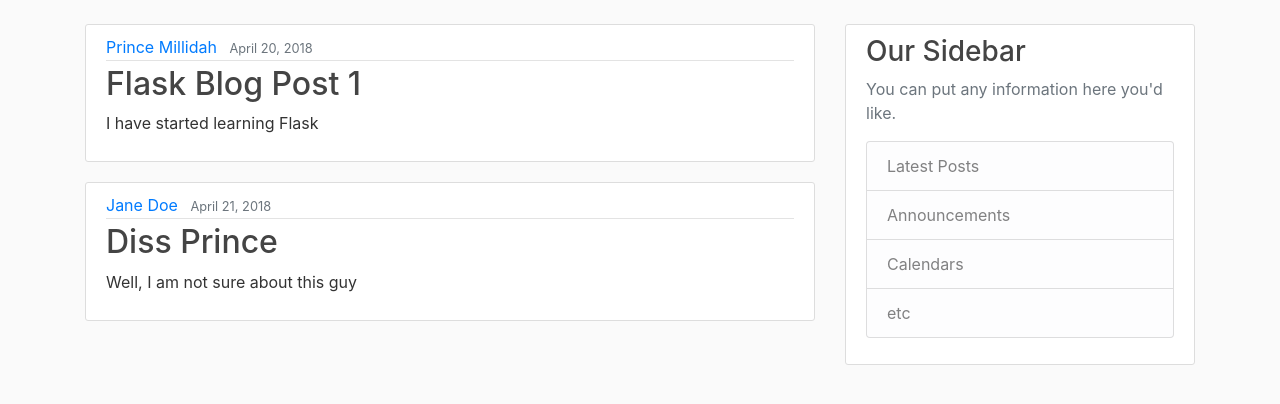
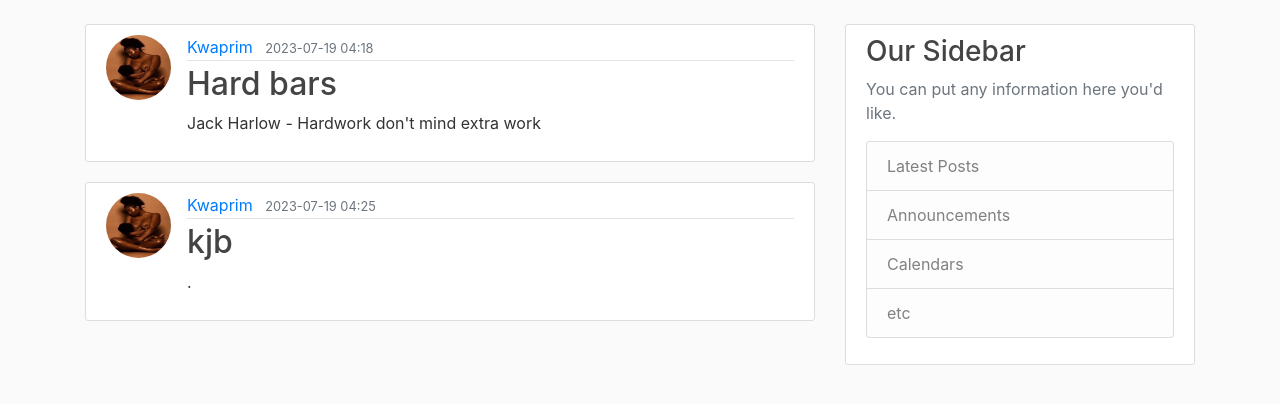
Before and after one commit to Kwaprim/Blog-app, a Flask app: page / in a window 1280 px wide. Shown: the part 56-460 px from the top of the page. Run offline with Flask 3, Linux system fonts and the light colour scheme; some libraries are stand-ins or nearby versions.

Commit message:
post creation added

```diff
--- a/flaskblog/routes.py
+++ b/flaskblog/routes.py
@@ -1,31 +1,17 @@
 from flask import render_template, url_for, flash, redirect, request
 from flaskblog import app, db, bcrypt
-from flaskblog.forms import RegistrationForm, LoginForm, UpdateAccountForm
+from flaskblog.forms import RegistrationForm, LoginForm, UpdateAccountForm, PostForm
 from flaskblog.models import User, Post
 from flask_login import login_user, current_user, logout_user, login_required
 import secrets
 import os
-
-
-posts = [
-    {
-        'author': 'Prince Millidah',
-        'title': 'Flask Blog Post 1',
-        'content': 'I have started learning Flask',
-        'date_posted': 'April 20, 2018'
-    },
-    {
-        'author': 'Jane Doe',
-        'title': 'Diss Prince',
-        'content': 'Well, I am not sure about this guy',
-        'date_posted': 'April 21, 2018'
-    }
-]
+from PIL import Image
 
 
 @app.route("/")
 @app.route("/home")
 def home():
+    posts = Post.query.all()
     return render_template('home.html', posts=posts)
 
 
@@ -91,7 +77,11 @@ def save_picture(form_picture):
     _, f_ext = os.path.splitext(form_picture.filename)
     picture_fn = random_hex + f_ext
     picture_path= os.path.join(app.root_path, 'static/profile_pics', picture_fn)
-    form_picture.save(picture_path)
+
+    output_size = (125, 125)
+    resized_form_picture = Image.open(form_picture)
+    resized_form_picture.thumbnail(output_size)
+    resized_form_picture.save(picture_path)
 
     return picture_fn
 
@@ -118,3 +108,17 @@ def account():
 
     image_file = url_for('static', filename = f'profile_pics/{current_user.image_file}')
     return render_template('account.html', title='Account', image_file = image_file, form = form)
+
+
+@app.route("/post/new", methods = ['GET', 'POST'])
+@login_required
+def new_post():
+    form = PostForm()
+
+    if form.validate_on_submit():
+        post = Post(title = form.title.data, content = form.content.data, author = current_user)
+        db.session.add(post)
+        db.session.commit()
+        flash('Post created successful!', 'success')
+        return redirect(url_for('home'))
+    return render_template('create_post.html', title='New Post', form = form)
--- a/flaskblog/templates/home.html
+++ b/flaskblog/templates/home.html
@@ -2,10 +2,11 @@
 {% block content %}
     {% for post in posts %}
         <article class="media content-section">
+          <img class="rounded-circle article-img" src="{{ url_for('static', filename='profile_pics/' + post.author.image_file) }}">
           <div class="media-body">
             <div class="article-metadata">
-              <a class="mr-2" href="#">{{ post.author }}</a>
-              <small class="text-muted">{{ post.date_posted }}</small>
+              <a class="mr-2" href="#">{{ post.author.username }}</a>
+              <small class="text-muted">{{ post.date_posted.strftime('%Y-%m-%d %H:%M') }}</small>
             </div>
             <h2><a class="article-title" href="#">{{ post.title }}</a></h2>
             <p class="article-content">{{ post.content }}</p>
--- a/flaskblog/templates/layout.html
+++ b/flaskblog/templates/layout.html
@@ -32,6 +32,7 @@
             <!-- Navbar Right Side -->
             <div class="navbar-nav">
               {% if current_user.is_authenticated %}
+                <a class="nav-item nav-link" href="{{ url_for('new_post') }}">New Post</a>
                 <a class="nav-item nav-link" href="{{ url_for('account') }}">Account</a>
                 <a class="nav-item nav-link" href="{{ url_for('logout') }}">Logout</a>
               {% else %}
```
Also changed, not shown: flaskblog/forms.py (+9 -1 lines), flaskblog/templates/create_post.html (added, +40 -0 lines), instance/site.db.
